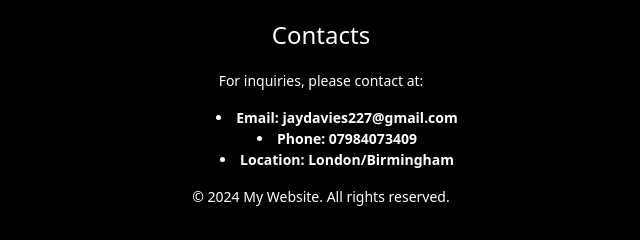
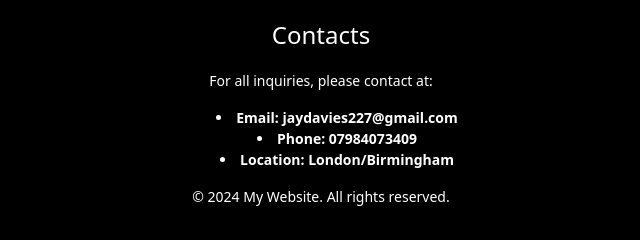
Before and after one commit to jdavies01/VSUK, a plain HTML site: page contact.html in a window 1280 px wide. Shown: the part 341-581 px from the top of the page, 319-959 px from the left. Drawn offline with nearby package versions, Linux system fonts and the light colour scheme.

Commit message:
changes on grammer

```diff
--- a/contact.html
+++ b/contact.html
@@ -25,7 +25,7 @@
     <main>
         <section id="contact">
             <h2>Contacts</h2>
-            <p>For inquiries, please contact at:</p>
+            <p>For all inquiries, please contact at:</p>
 
 
 
```
